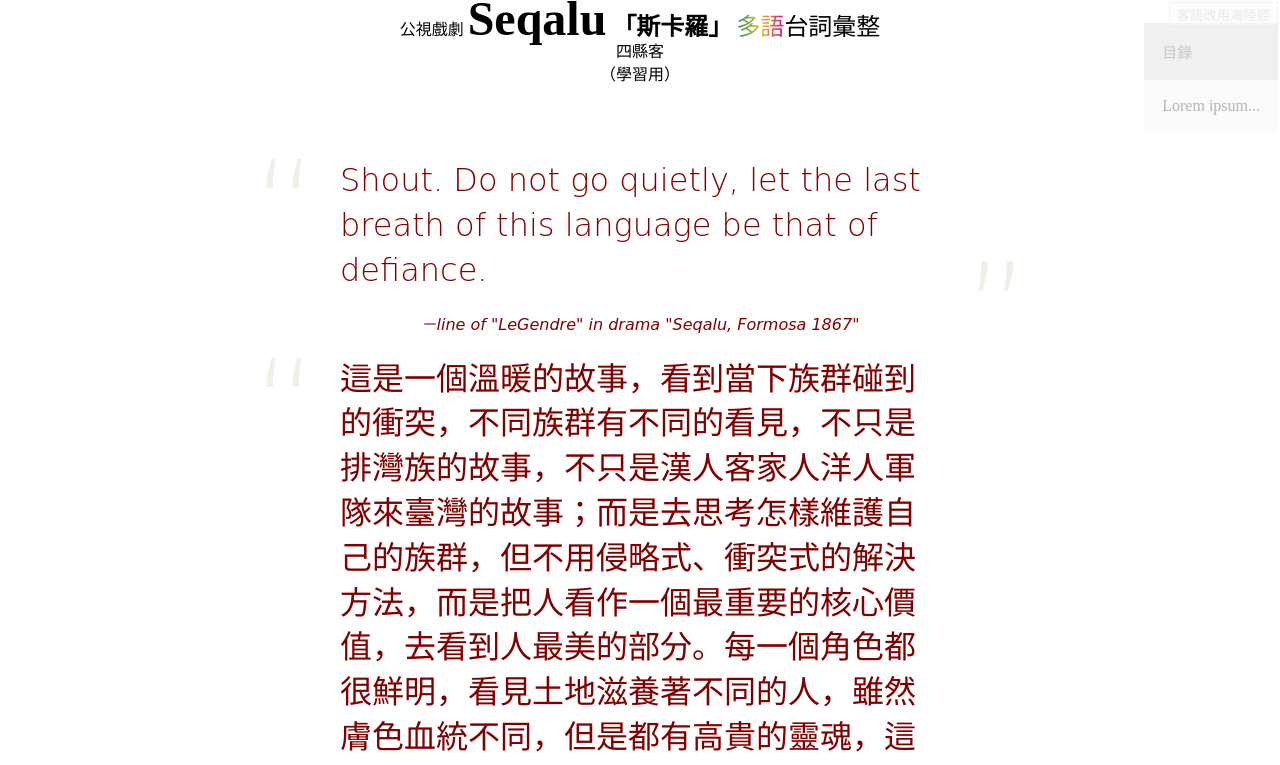
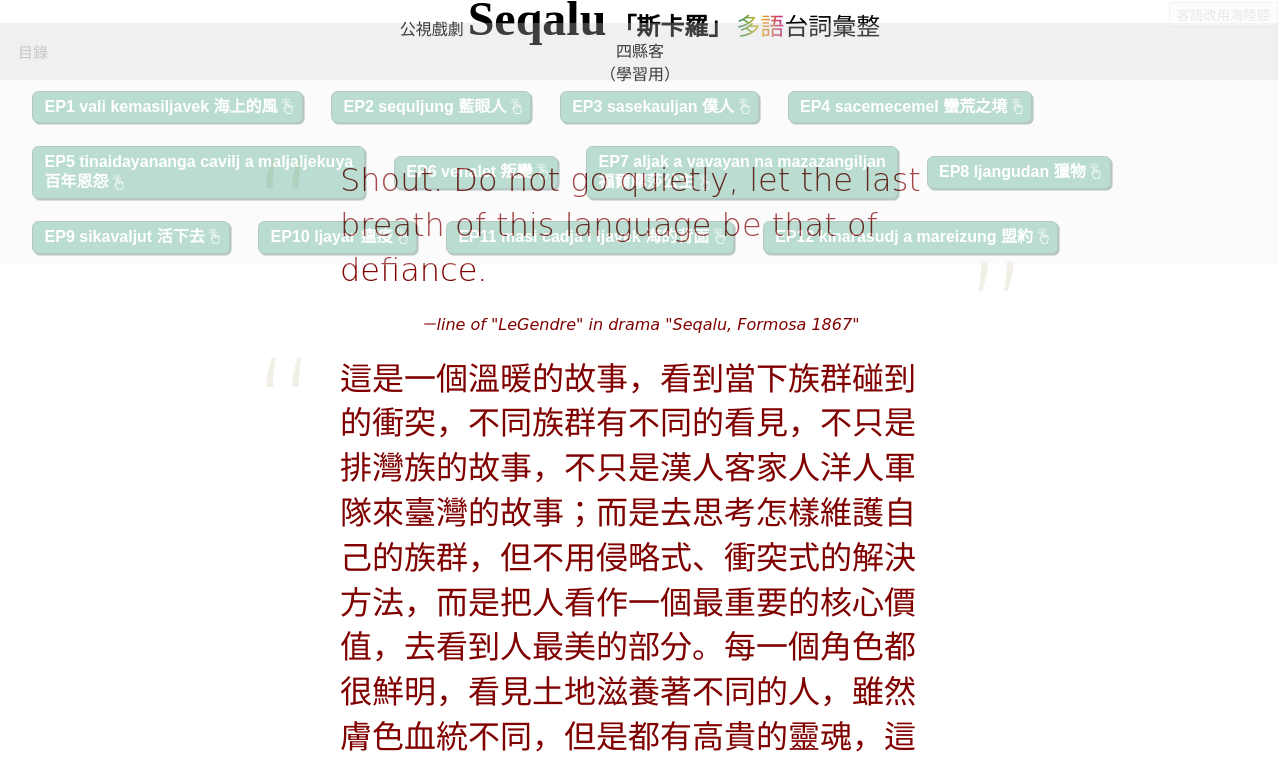
Before and after one commit to Aiuanyu/GoldLeaf, a plain HTML site: page index.html in a window 1280 px wide. Both pictures are taken after a click on the button "目錄". Shown: the top 765 px of the page. Drawn offline with Linux system fonts and the light colour scheme; a web font is replaced by a local one.

Commit message:
初步堪用的浮動 EP 目錄！！！
JavaScript 萬歲！

```diff
--- a/index.html
+++ b/index.html
@@ -69,8 +69,8 @@
               id="useHL"
               class="noprint"
               onclick="useHL()">客語改用海陸腔</button> <br> <!-- How To Create a Collapsible <https://www.w3schools.com/howto/howto_js_collapsible.asp> --><button type="button" class="collapsible">目錄</button>
-              <div class="collapsibleContent" id="floatedTOC">
-                <p>Lorem ipsum...</p>
+              <div class="collapsibleContent">
+                <ul class="TOC" id="floatedTOC"></ul>
               </div></div> <br>
       <a href="http://ghsrobert.tk/hist/seqalu#%E8%A7%80%E7%9C%8B">如何收看原劇</a><br>
       <a href="https://www.facebook.com/Aiuanyu/posts/345262983761551">提建議</a> <a
--- a/main.js
+++ b/main.js
@@ -78,6 +78,7 @@
   // 參考另一個 branch 的進度：Seqalu-hak/hak-lines.html at aec3dad6f0a0c71777a41b5f0c2cce41896de1f4 · GJRobert/Seqalu-hak <https://github.com/GJRobert/Seqalu-hak/blob/aec3dad6f0a0c71777a41b5f0c2cce41896de1f4/hak-lines.html>
 
   var contentContainer = document.getElementById("generated");
+  var toc = document.getElementById('floatedTOC');
 
   for (var i=0; i<data.length; i++) {
 
@@ -86,8 +87,12 @@
     ep.setAttribute("class", "episode");
     if (data[i].draft == true) {ep.setAttribute("class","draft episode");}
     var h1 = document.createElement("h1");
-    h1.innerHTML = "<p>EP" + data[i].EP + " " + data[i].title + "</p>";
+    h1.innerHTML = "<a id='ep" + data[i].EP + "'></a><p>EP" + data[i].EP + " " + data[i].title + "</p>";
     ep.appendChild(h1);
+    // 順便製作 EP 目錄
+    var tocItem = document.createElement('li');
+    tocItem.innerHTML = "<a href='#ep" + data[i].EP + "'>EP" + data[i].EP + " " + data[i].title + "</a>";
+    toc.appendChild(tocItem);
 
     for (var j=0; j<data[i].sections.length; j++) {
 
```
